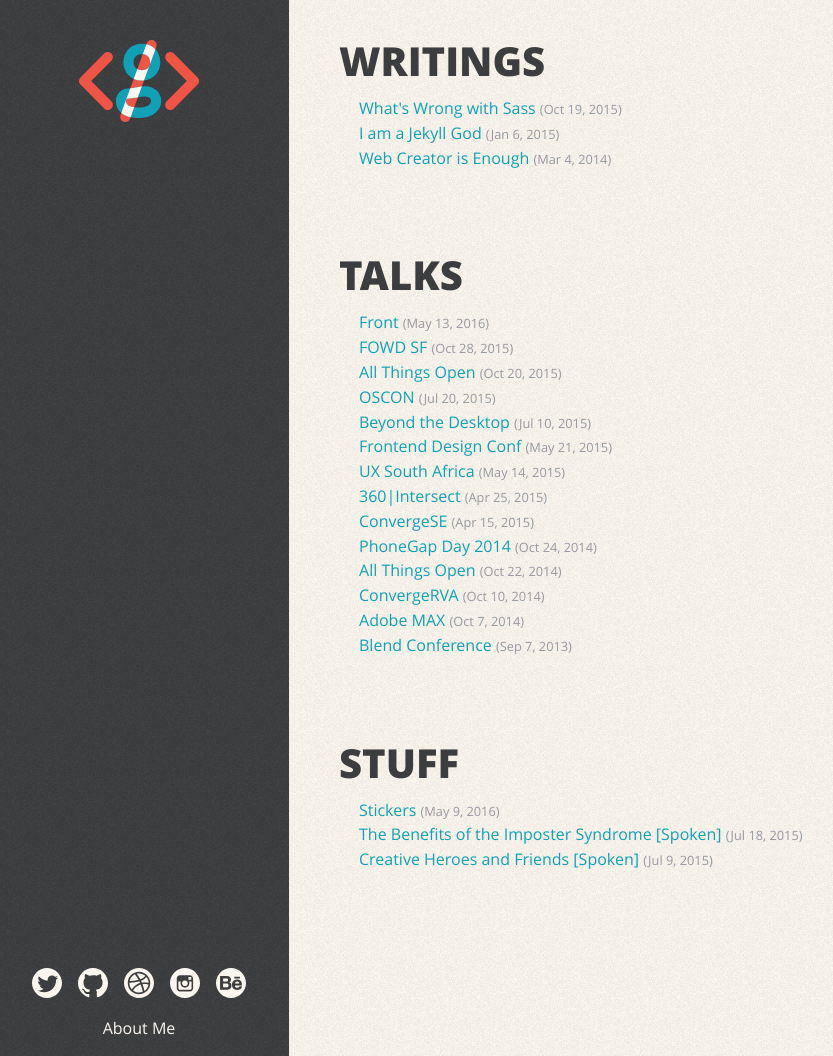
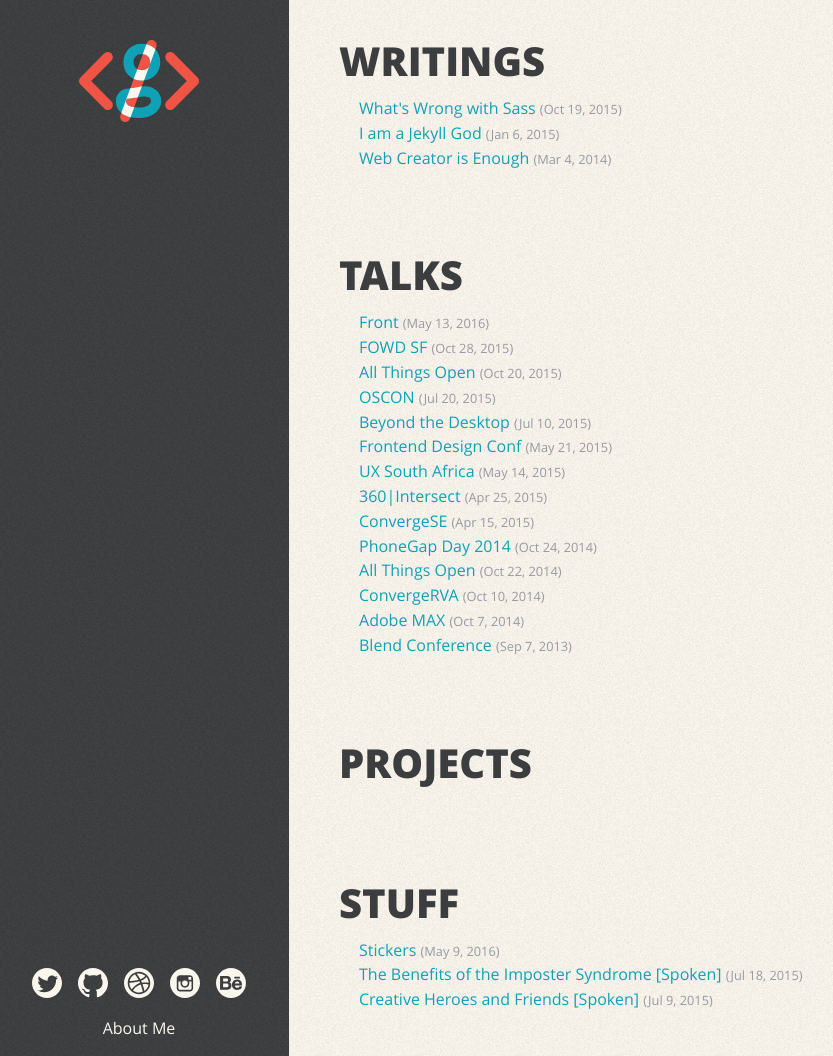
Before and after one commit to GarthDB/garthdb.github.io, a Jekyll site: the page built from index.html, in a window 1280 px wide and 1056 px high. Shown: the whole window, without its empty margins (11-844 px from the left). Built offline with Jekyll 4.4.1, drawn with Linux system fonts in a browser that asks for light colours.

Commit message:
updated gems and syntax

```diff
--- a/_config.yml
+++ b/_config.yml
@@ -23,7 +23,7 @@
 description: Ramblings of Garth Braithwaite.
 twitter:
   username: garthdb
-gems:
+plugins:
 - jekyll-seo-tag
 - jekyll-feed
 exclude:
--- a/index.html
+++ b/index.html
@@ -2,7 +2,7 @@
 layout: default
 ---
 
-{% if site.categories.writings | size != 0 %}
+{% if site.categories.writings.size != 0 %}
 <section class="post-list">
   <h1>Writings</h1>
   <ul>
@@ -12,7 +12,7 @@
   </ul>
 </section>
 {% endif %}
-{% if site.categories.talks | size != 0 %}
+{% if site.categories.talks.size != 0 %}
 <section class="post-list">
   <h1>Talks</h1>
   <ul>
@@ -22,7 +22,7 @@
   </ul>
 </section>
 {% endif %}
-{% if site.categories.projects | size != 0 %}
+{% if site.categories.projects.size != 0 %}
 <section class="post-list">
   <h1>Projects</h1>
   <ul>
@@ -32,7 +32,7 @@
   </ul>
 </section>
 {% endif %}
-{% if site.categories.stuff | size != 0 %}
+{% if site.categories.stuff.size != 0 %}
 <section class="post-list">
   <h1>Stuff</h1>
   <ul>
```
